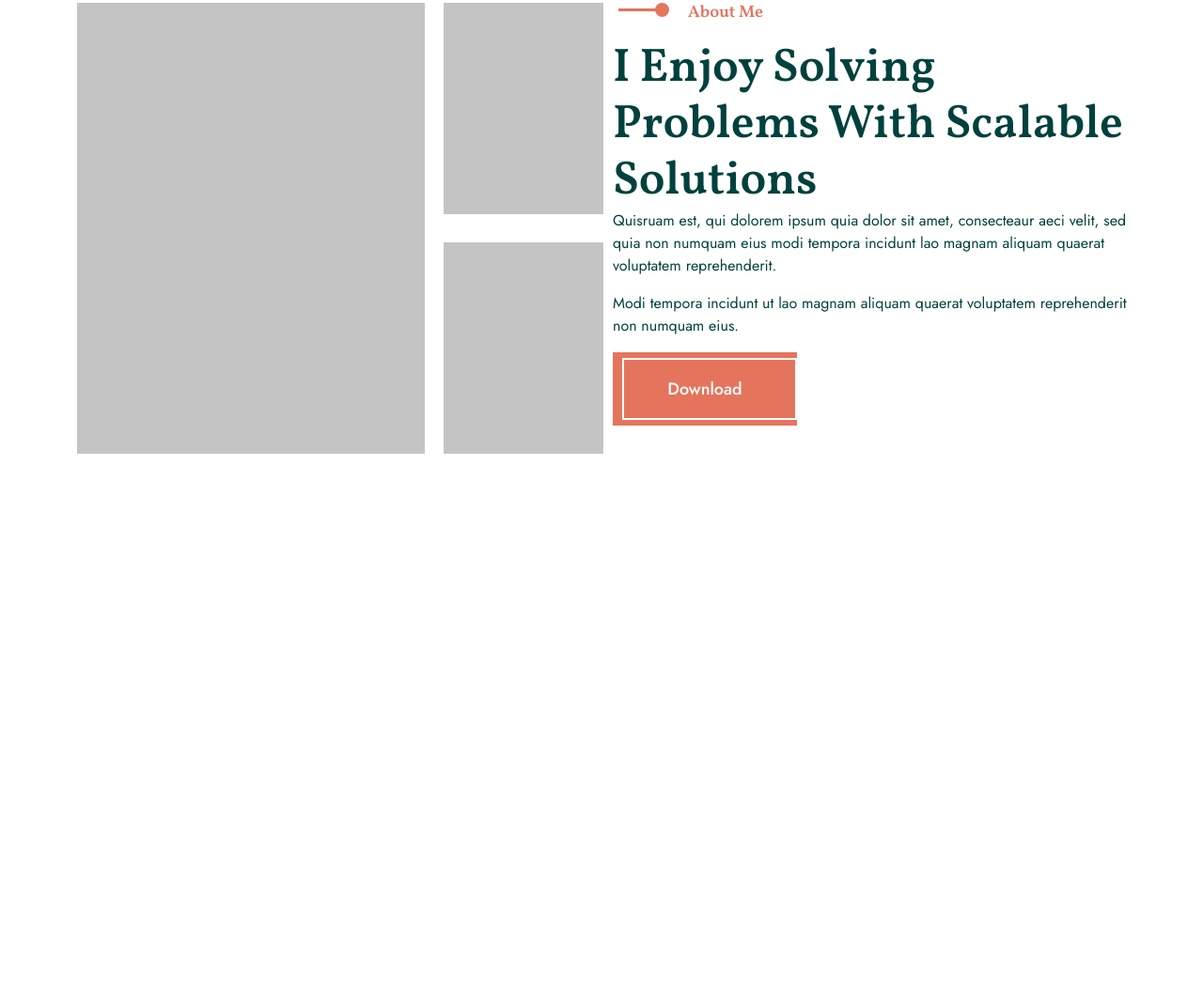
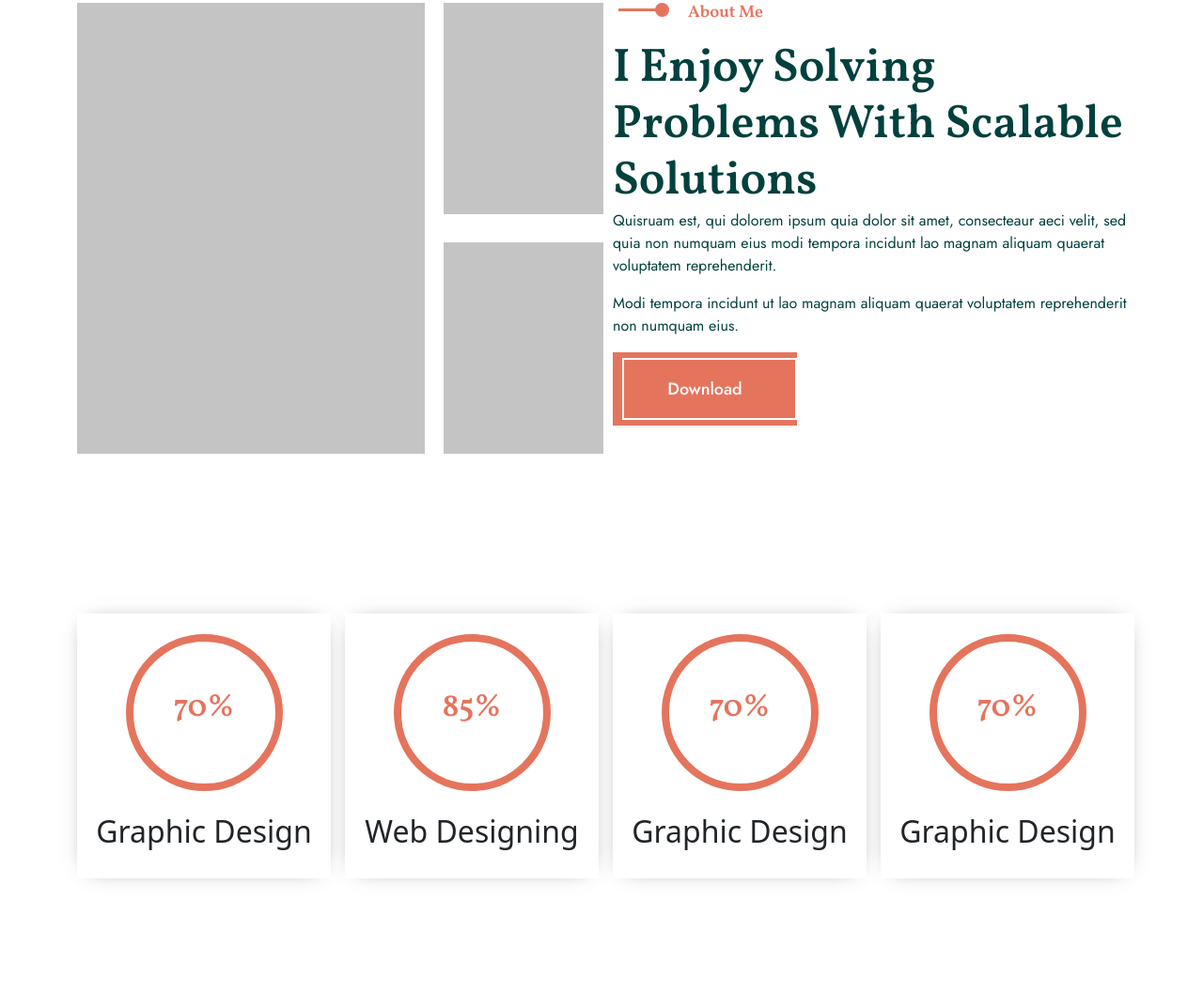
Before and after one commit to sajibkhandev/Safwan_2402, a plain HTML site: page index.html in a window 1280 px wide. Shown: the part 1814-2871 px from the top of the page at 94% size. Before the commit the page ends 2297 px from the top, so only its background shows below. Drawn offline with Linux system fonts and the light colour scheme.

Commit message:
progrsber don

```diff
--- a/css/style.css
+++ b/css/style.css
@@ -1,10 +1,10 @@
-
 /* common css start */
 
-.box{
+.box {
     display: flex;
 
 }
+
 .common-button {
     background: #E5745D;
     width: 196px;
@@ -13,16 +13,18 @@
     justify-content: center;
     align-items: center;
 }
-.common-button a{
+
+.common-button a {
 
     font-family: "Jost", sans-serif;
     font-size: 18px;
     font-weight: 500;
-    color:#fff;
+    color: #fff;
     text-decoration: none;
     position: relative;
 
 }
+
 .common-button a::after {
     width: 186px;
     height: 66px;
@@ -34,7 +36,7 @@
 }
 
 
- .title h4{
+.title h4 {
     font-size: 18px;
     color: #E5745D;
     font-weight: 600;
@@ -44,6 +46,7 @@
     position: relative;
 
 }
+
 .title h4::after {
     position: absolute;
     top: 6px;
@@ -53,6 +56,7 @@
     background: #E5745D;
     content: "";
 }
+
 .title h4::before {
     position: absolute;
     top: 0px;
@@ -63,7 +67,8 @@
     border-radius: 50%;
     content: "";
 }
- .title h2{
+
+.title h2 {
     font-size: 50px;
     color: #00413D;
     font-weight: 600;
@@ -73,16 +78,17 @@
     text-align: center;
 
 }
+
 /* common css end */
 
 
 
 /* Navber part Start */
-.navbar-nav{
+.navbar-nav {
     column-gap: 50px;
 }
 
-.nav-link{
+.nav-link {
     color: #00413D;
     font-family: "Jost", sans-serif;
     font-size: 18px;
@@ -93,9 +99,10 @@
 
 }
 
-.nav-link:hover{
+.nav-link:hover {
     color: #E5745D;
 }
+
 .menu_button a::after {
     width: 186px;
     height: 66px;
@@ -105,17 +112,18 @@
     left: 5px;
     content: "";
 }
-.navbar{
+
+.navbar {
     padding: 30px 0px;
 }
 
-.menu_button a{
+.menu_button a {
     background: #E5745D;
     padding: 26px 44px;
     font-family: "Jost", sans-serif;
     font-size: 18px;
     font-weight: 500;
-    color:#fff;
+    color: #fff;
     text-decoration: none;
     position: relative;
 }
@@ -123,7 +131,7 @@
 /* Navber part end */
 /* Banner part staert */
 
-.banner{
+.banner {
     background: #00413D;
     width: 100%;
     padding-top: 220px;
@@ -133,7 +141,7 @@
 
 }
 
- .banner .overly{
+.banner .overly {
     width: 50%;
     height: 100%;
     background-image: url('../images/banner.jpg');
@@ -142,76 +150,84 @@
     background-size: cover;
     position: absolute;
     top: 0px;
-    right:-50%;
+    right: -50%;
     transition: .7s;
 }
 
- .banner:hover .overly{
+.banner:hover .overly {
     right: 0;
 
 }
- .banner h1{
+
+.banner h1 {
     font-family: "Vollkorn", serif;
     font-size: 100px;
     font-weight: 700;
-    color:#fff;
+    color: #fff;
     line-height: 110px;
 
 }
- .banner h1 span{
+
+.banner h1 span {
     display: block;
 
 }
- .banner p{
+
+.banner p {
     font-family: "Jost", sans-serif;
     font-size: 20px;
     font-weight: 400;
-    color:rgba(255, 255, 255,0.5);
+    color: rgba(255, 255, 255, 0.5);
     width: 690px;
     padding-top: 14px;
     padding-bottom: 50px;
     line-height: 30px;
 
 }
- .banner p span{
+
+.banner p span {
     font-weight: 700;
-    color:#fff;
+    color: #fff;
 
 }
+
 /* Banner part end */
 /* service part start */
-.service{
+.service {
     padding-top: 220px;
     padding-bottom: 120px;
 }
 
-.service .card{
+.service .card {
     padding-top: 50px;
     padding-left: 35px;
     padding-bottom: 50px;
     width: 100% !important;
     border: 0px;
-    -webkit-box-shadow: 0px 0px 37px -18px rgba(0,0,0,0.75);
--moz-box-shadow: 0px 0px 37px -18px rgba(0,0,0,0.75);
-box-shadow: 0px 0px 37px -18px rgba(0,0,0,0.75);
+    -webkit-box-shadow: 0px 0px 37px -18px rgba(0, 0, 0, 0.75);
+    -moz-box-shadow: 0px 0px 37px -18px rgba(0, 0, 0, 0.75);
+    box-shadow: 0px 0px 37px -18px rgba(0, 0, 0, 0.75);
 }
-.service .card img{
+
+.service .card img {
     width: 20%;
     color: red;
 }
 
-.service .card .card-body{
+.service .card .card-body {
     padding: 0px;
 
 }
-.service .card .card-title{
+
+.service .card .card-title {
     font-size: 24;
     font-weight: 800;
     color: #00413D;
     font-family: "Vollkorn", system-ui;
     padding-top: 26px;
 }
-.service .card .card-text{
+
+.service .card .card-text {
     font-size: 16px;
     font-weight: 400;
     color: #00413D;
@@ -225,10 +241,11 @@ box-shadow: 0px 0px 37px -18px rgba(0,0,0,0.75);
 
 /* service part end */
 /* about part start */
-.about .box{
+.about .box {
     column-gap: 20px;
 }
-.twoImage{
+
+.twoImage {
     display: flex;
     flex-direction: column;
     justify-content: space-between;
@@ -240,23 +257,27 @@ box-shadow: 0px 0px 37px -18px rgba(0,0,0,0.75);
     margin-left: 80px;
 
 }
+
 .about .title h4::after {
 
     left: -74px;
 
 }
+
 .about .title h4::before {
 
     left: -35px;
 
 }
+
 .about .title h2 {
 
     width: auto;
 
     text-align: left;
 }
-.about .right p{
+
+.about .right p {
     font-size: 16px;
     font-weight: 400;
     color: #00413D;
@@ -264,4 +285,42 @@ box-shadow: 0px 0px 37px -18px rgba(0,0,0,0.75);
     width: 570px;
 
 }
+
 /* about part end */
+/* progresber part start */
+
+.main_box {
+    width: 270px;
+    height: 282px;
+    background: white;
+    -webkit-box-shadow: 0px 0px 23px -14px rgba(0, 0, 0, 0.75);
+    -moz-box-shadow: 0px 0px 23px -14px rgba(0, 0, 0, 0.75);
+    box-shadow: 0px 0px 23px -14px rgba(0, 0, 0, 0.75);
+    display: flex;
+    flex-direction: column;
+    justify-content: center;
+    align-items: center;
+    row-gap: 24px;
+    margin-top: 170px;
+    margin-bottom: 122px;
+
+
+}
+
+.pain_box{
+    width: 167px;
+    height: 167px;
+   border: 8px solid #E5745D;
+    border-radius: 50%;
+    display: flex;
+    justify-content: center;
+    align-items: center;
+}
+.pain_box h3{
+    color: #E5745D;
+    font-size: 34px;
+    font-weight: 600;
+    font-family: "Vollkorn", system-ui;
+}
+
+/* progresber part end */
--- a/index.html
+++ b/index.html
@@ -201,6 +201,52 @@
  <!-- ===============================
        About Part end
   ================================= -->
+ <!-- ===============================
+       progresber Part start
+  ================================= -->
+
+  <section>
+     <div class="container">
+       <div class="row">
+          <div class="col-lg-3">
+            <div class="main_box">
+              <div class="pain_box">
+                <h3>70%</h3>
+              </div>
+              <h2>Graphic Design</h2>
+            </div>
+          </div>
+          <div class="col-lg-3">
+            <div class="main_box">
+              <div class="pain_box">
+                <h3>85%</h3>
+              </div>
+              <h2>Web Designing</h2>
+            </div>
+          </div>
+          <div class="col-lg-3">
+            <div class="main_box">
+              <div class="pain_box">
+                <h3>70%</h3>
+              </div>
+              <h2>Graphic Design</h2>
+            </div>
+          </div>
+          <div class="col-lg-3">
+            <div class="main_box">
+              <div class="pain_box">
+                <h3>70%</h3>
+              </div>
+              <h2>Graphic Design</h2>
+            </div>
+          </div>
+
+       </div>
+     </div>
+  </section>
+ <!-- ===============================
+       progresber Part end
+  ================================= -->
 
 
 
```
Lines whose indentation alone changed are shown as unchanged.
